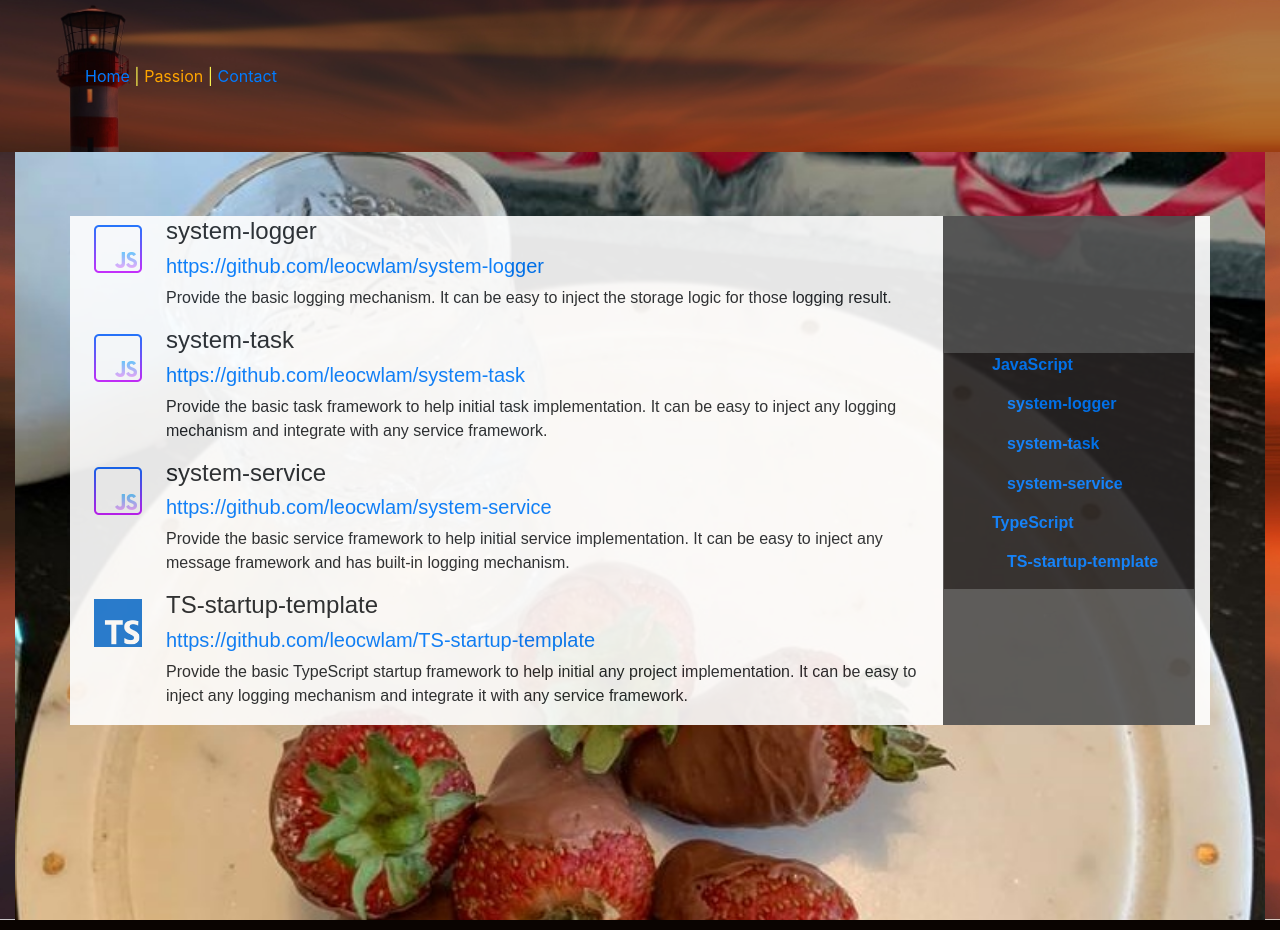
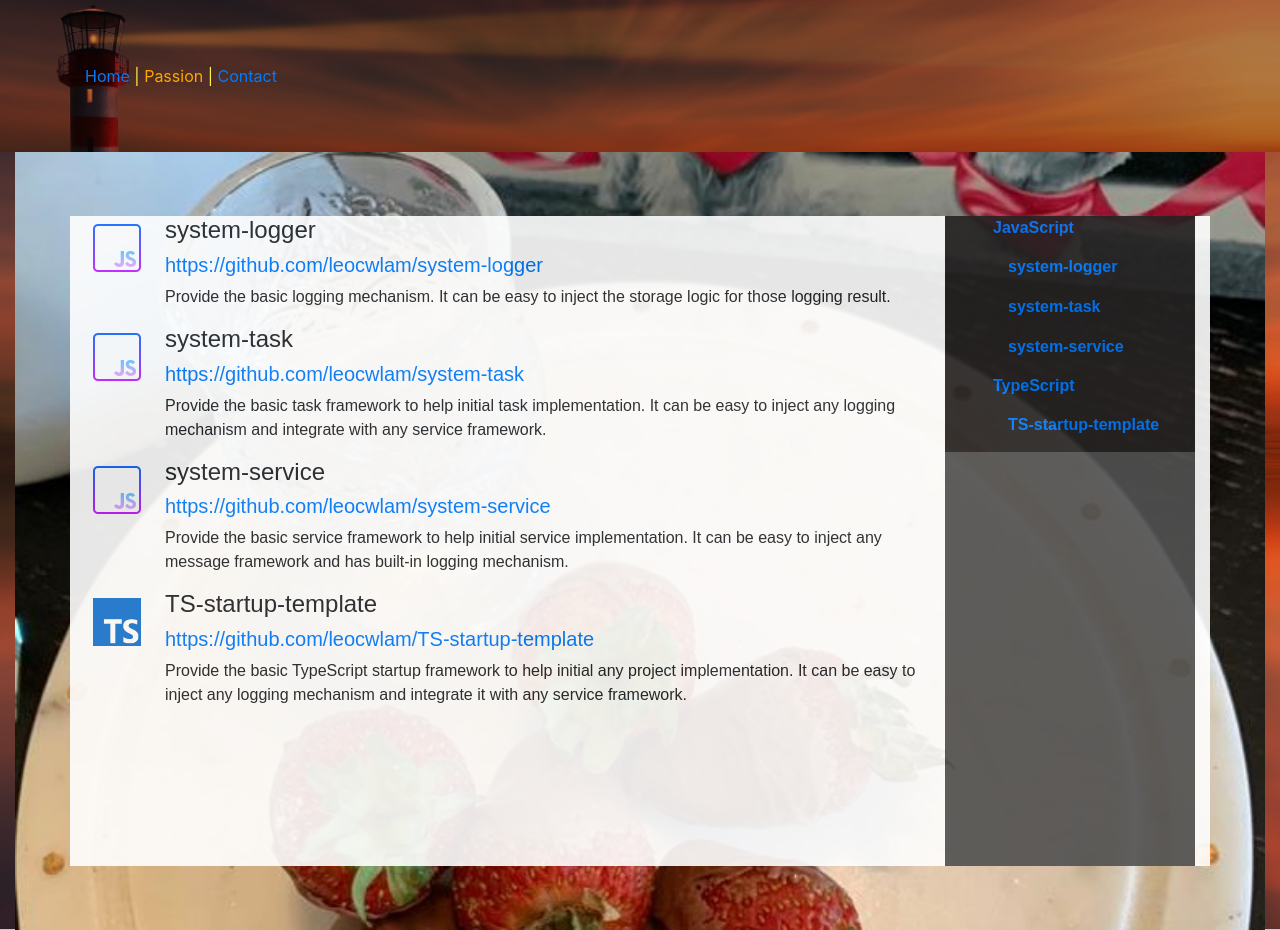
Before and after one commit to leocwlam/leocwlam.github.io, a React (Create React App) app: page /open-source in a window 1280 px wide. Built offline with nearby package versions, Linux system fonts and the light colour scheme.

Commit message:
refactor: mobile UI and cleanup the code

```diff
--- a/package.json
+++ b/package.json
@@ -12,7 +12,6 @@
     "node-sass": "^4.14.1",
     "react": "^16.13.1",
     "react-bootstrap": "^1.3.0",
-    "react-device-detect": "^1.13.1",
     "react-dom": "^16.13.1",
     "react-router-dom": "^5.2.0",
     "react-scripts": "3.4.2",
--- a/src/App.js
+++ b/src/App.js
@@ -36,6 +36,18 @@ const Styles = styled.div`
     margin-bottom: 0;
     min-height: 48rem;
   }
+
+  @media screen and (max-width: 1200px) {
+    .jumboContentBase {
+      width: 170%
+    }
+  }
+
+  @media screen and (max-width: 600px) {
+    .jumboContentBase {
+      width: 345%
+    }
+  }
 `
 
 function App() {
--- a/src/ChatRoomPage.js
+++ b/src/ChatRoomPage.js
@@ -1,5 +1,4 @@
 import React from 'react'
-import {isMobile} from 'react-device-detect';
 
 import { Jumbotron as Jumbo, Container } from 'react-bootstrap'
 import styled from 'styled-components'
@@ -20,7 +19,7 @@ const Styles = styled.div`
 function ChatRoomPage() {
   return (
     <Styles>
-      <Jumbo fluid className="jumboContentBase" style={(isMobile) ? {width: '200%'} : {}}>
+      <Jumbo fluid className="jumboContentBase">
         <Container>
           <p>Under Construction</p>
         </Container>
--- a/src/ContactPage.js
+++ b/src/ContactPage.js
@@ -1,5 +1,4 @@
 import React from 'react'
-import {isMobile} from 'react-device-detect';
 
 import { Jumbotron as Jumbo, Container } from 'react-bootstrap'
 import styled from 'styled-components'
@@ -22,7 +21,7 @@ const Styles = styled.div`
 function ContactPage() {
   return (
     <Styles>
-      <Jumbo fluid className="jumboContentBase" style={(isMobile) ? {width: '200%'} : {}}>
+      <Jumbo fluid className="jumboContentBase">
         <Container>
           <Profile isContact={true} />
         </Container>
--- a/src/PageNotFoundPage.js
+++ b/src/PageNotFoundPage.js
@@ -1,5 +1,4 @@
 import React from "react"
-import {isMobile} from 'react-device-detect';
 
 import { Jumbotron as Jumbo, Container } from 'react-bootstrap'
 import { Link } from 'react-router-dom'
@@ -23,7 +22,7 @@ const Styles = styled.div`
 function PageNotFoundPage() {
   return (
     <Styles>
-      <Jumbo fluid className="jumboContentBase" style={(isMobile) ? {width: '200%'} : {}}>
+      <Jumbo fluid className="jumboContentBase">
         <Container>
           <h2>Page Not Found</h2>
           <p>
--- a/src/ProfilePage.js
+++ b/src/ProfilePage.js
@@ -1,5 +1,4 @@
 import React from 'react'
-import {isMobile} from 'react-device-detect';
 
 import { Jumbotron as Jumbo, Container } from 'react-bootstrap'
 import styled from 'styled-components'
@@ -21,6 +20,7 @@ const Styles = styled.div`
   }
 
   .container {
+    display:  flex;
     margin: 0px;
   }
 `
@@ -28,20 +28,14 @@ const Styles = styled.div`
 function ProfilePage() {
   return (
     <Styles>
-      <Jumbo fluid className="jumboContentBase" style={(isMobile) ? {width: '200%'} : {}}>
+      <Jumbo fluid className="jumboContentBase">
         <Container className="container">
-          <table>
-            <tbody>
-              <tr>
-                <td className="align-top">
-                  <Profile />
-                </td>
-                <td className="align-top">
-                  <News />
-                </td>
-              </tr>
-            </tbody>
-          </table>
+          <div>
+            <Profile />
+          </div>
+          <div>
+            <News />
+          </div>
         </Container>
       </Jumbo>
     </Styles>
--- a/src/ProjectPage.js
+++ b/src/ProjectPage.js
@@ -1,5 +1,4 @@
 import React from 'react'
-import {isMobile} from 'react-device-detect';
 
 import { Jumbotron as Jumbo, Container, Media } from 'react-bootstrap'
 import Scrollspy from 'react-scrollspy'
@@ -24,11 +23,13 @@ const Styles = styled.div`
     background-repeat: no-repeat;
   }
   .projects {
+    display: flex;
+    // justifyContent: 'center';
+    // alignItems: 'center';
     background-color: white;
     opacity: 0.9;
     font-family: sans-serif;
-    max-Height: 650px;
-    overflow-y: auto;
+    // overflow-y: auto;
   }
   .scrollspy {
     background-color: #262323;
@@ -98,50 +99,52 @@ function ProjectPage() {
   }
   return (
     <Styles>
-      <Jumbo fluid className="jumboContentBase" style={(isMobile) ? {width: '200%'} : {}}>
+      <Jumbo
+        fluid
+        className="jumboContentBase"
+      >
         <Container className="projects">
-          <table>
-            <tbody>
-              <tr>
-                <td className="align-top align-right">
           <div>
             <section id="javaScript-area">
               <div>
-                        { projectSection({
+                {projectSection({
                   type: ProjectType.JavaScript,
-                          project: 'system-logger',
-                          url: 'https://github.com/leocwlam/system-logger',
-                          description: 'Provide the basic logging mechanism. It can be easy to inject the storage logic for those logging result.'
-                        }) }
+                  project: "system-logger",
+                  url: "https://github.com/leocwlam/system-logger",
+                  description:
+                    "Provide the basic logging mechanism. It can be easy to inject the storage logic for those logging result.",
+                })}
 
-                        { projectSection({
+                {projectSection({
                   type: ProjectType.JavaScript,
-                          project: 'system-task',
-                          url: 'https://github.com/leocwlam/system-task',
-                          description: 'Provide the basic task framework to help initial task implementation. It can be easy to inject any logging mechanism and integrate with any service framework.'
-                        }) }
+                  project: "system-task",
+                  url: "https://github.com/leocwlam/system-task",
+                  description:
+                    "Provide the basic task framework to help initial task implementation. It can be easy to inject any logging mechanism and integrate with any service framework.",
+                })}
 
-                        { projectSection({
+                {projectSection({
                   type: ProjectType.JavaScript,
-                          project: 'system-service',
-                          url: 'https://github.com/leocwlam/system-service',
-                          description: 'Provide the basic service framework to help initial service implementation. It can be easy to inject any message framework and has built-in logging mechanism.'
-                        }) }
+                  project: "system-service",
+                  url: "https://github.com/leocwlam/system-service",
+                  description:
+                    "Provide the basic service framework to help initial service implementation. It can be easy to inject any message framework and has built-in logging mechanism.",
+                })}
               </div>
             </section>
             <section id="typeScript-area">
               <div>
-                        { projectSection({
+                {projectSection({
                   type: ProjectType.TypeScript,
-                          project: 'TS-startup-template',
-                          url: 'https://github.com/leocwlam/TS-startup-template',
-                          description: 'Provide the basic TypeScript startup framework to help initial any project implementation. It can be easy to inject any logging mechanism and integrate it with any service framework.'
-                        }) }
+                  project: "TS-startup-template",
+                  url: "https://github.com/leocwlam/TS-startup-template",
+                  description:
+                    "Provide the basic TypeScript startup framework to help initial any project implementation. It can be easy to inject any logging mechanism and integrate it with any service framework.",
+                })}
               </div>
             </section>
           </div>
-                </td>
-                <td className="align-center align-right" style={{backgroundColor: "#515151"}}>
+          <div style={{ backgroundColor: "#515151", height: 650, margin: 0 }}>
             <Scrollspy
               className="scrollspy"
               items={[
@@ -156,7 +159,11 @@ function ProjectPage() {
             >
               <ul className="nav">
                 <li className="nav-item">
-                        <a className="nav-link" style={{margin: -15}} href="#javaScript-area">
+                  <a
+                    className="nav-link"
+                    style={{ margin: -15 }}
+                    href="#javaScript-area"
+                  >
                     JavaScript
                   </a>
                 </li>
@@ -174,7 +181,11 @@ function ProjectPage() {
                   </li>
                 </div>
                 <li className="nav-item">
-                        <a className="nav-link" style={{margin: -15}} href="#typeScript-area">
+                  <a
+                    className="nav-link"
+                    style={{ margin: -15 }}
+                    href="#typeScript-area"
+                  >
                     TypeScript
                   </a>
                 </li>
@@ -187,14 +198,11 @@ function ProjectPage() {
                 </div>
               </ul>
             </Scrollspy>
-                </td>
-              </tr>
-            </tbody>
-          </table>
+          </div>
         </Container>
       </Jumbo>
     </Styles>
-  )
+  );
 }
 
 export default ProjectPage
--- a/src/components/Header.js
+++ b/src/components/Header.js
@@ -1,5 +1,4 @@
 import React from 'react'
-import {isMobile} from 'react-device-detect';
 
 import { Jumbotron as Jumbo, Container } from 'react-bootstrap'
 import { NavLink } from 'react-router-dom'
@@ -23,13 +22,25 @@ const Styles = styled.div`
     bottom: 0;
     z-index: -1;
   }
+
+  @media screen and (max-width: 1200px) {
+    .jumbo {
+      width: 167%
+    }
+  }
+
+  @media screen and (max-width: 600px) {
+    .jumbo {
+      width: 326%
+    }
+  }
 `
 
 function Header(){
   const activeStyle =  { color: "orange" }
   return (
     <Styles>
-      <Jumbo fluid className="jumbo" style={(isMobile) ? {width: '195%'} : {width: '100%'}}>
+      <Jumbo fluid className="jumbo">
         <div className="overlay"></div>  {/* Use redeem header color */}
         <Container>
           <nav>
--- a/src/components/Profile.js
+++ b/src/components/Profile.js
@@ -67,7 +67,7 @@ function Profile(props) {
       );
     } else {
       return (
-        <video width="320" height="240" autoPlay loop>
+        <video width="320" autoPlay loop>
           <source src={coffeeTimeMoive} type="video/mp4" />
             Your browser does not support the video tag.
         </video>
```
Also changed, not shown: 1 other file (tests, documents, lock files or other folders). Lines whose indentation alone changed are shown as unchanged.
